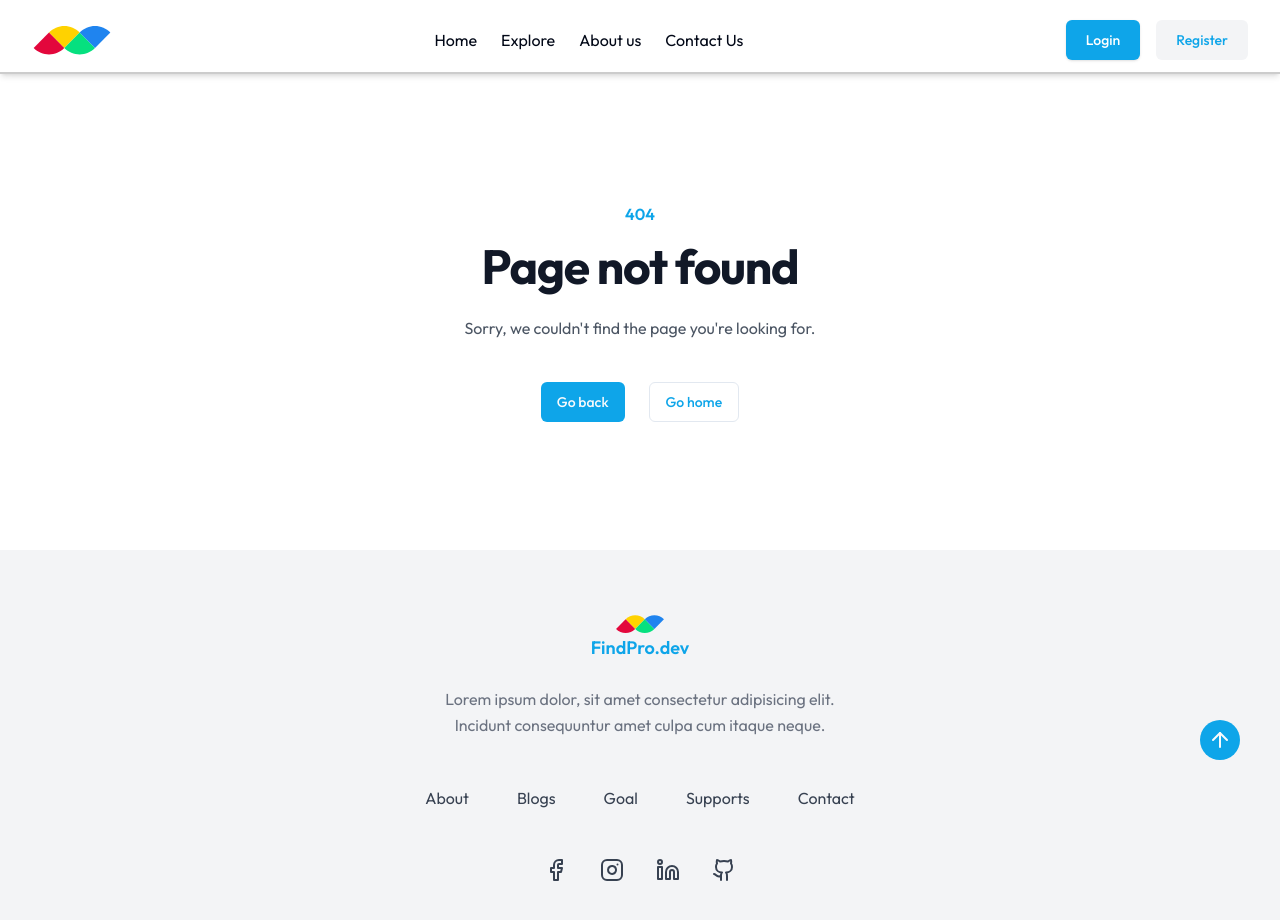
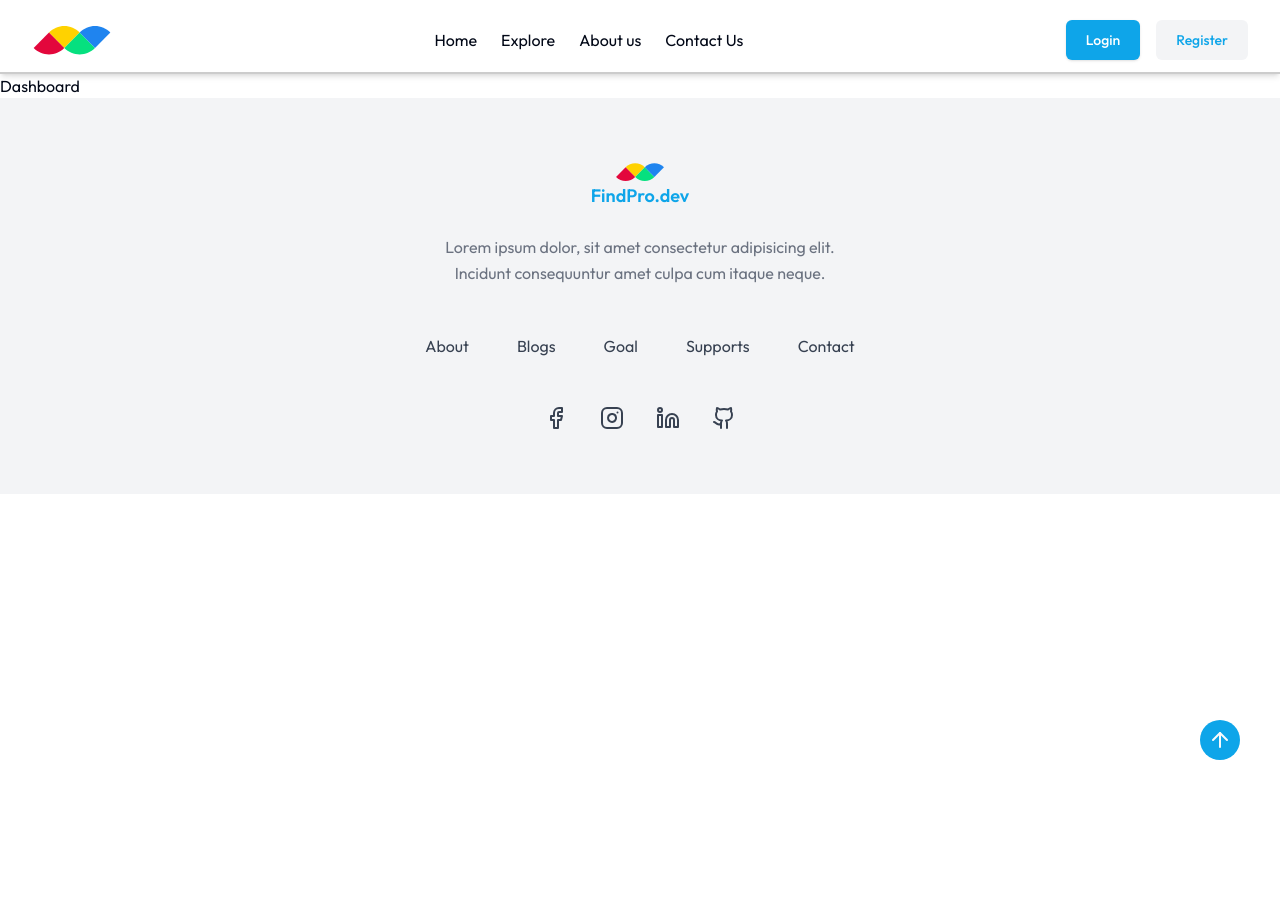
Before and after one commit to CodeMode365/FindPro-client, a Next.js app: page /dashboard in a window 1280 px wide. Before the commit this address had no page. Shown: the top 920 px of the page. After the commit the page ends 800 px from the top, so only its background shows below. Built offline with nearby package versions, Linux system fonts and the light colour scheme.

Commit message:
dashboard pages setup

```diff
--- /dev/null
+++ b/src/app/dashboard/layout.tsx
@@ -0,0 +1,5 @@
+const layout = ({ children }: { children: React.ReactNode }) => {
+  return <>{children}</>;
+};
+
+export default layout;
--- /dev/null
+++ b/src/app/dashboard/page.tsx
@@ -0,0 +1,9 @@
+import React from 'react'
+
+const Dashboard = () => {
+  return (
+    <div>Dashboard</div>
+  )
+}
+
+export default Dashboard
```
